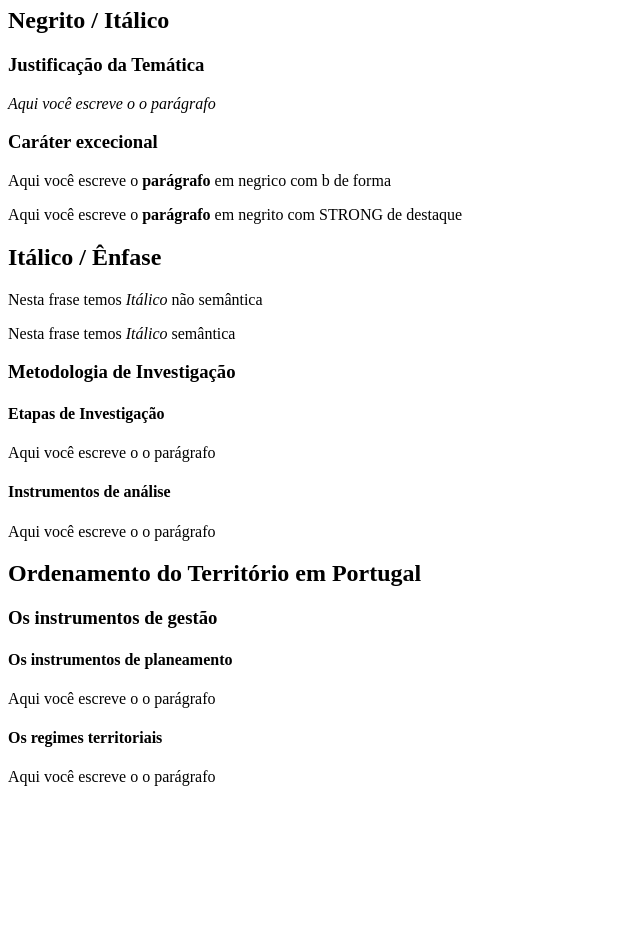
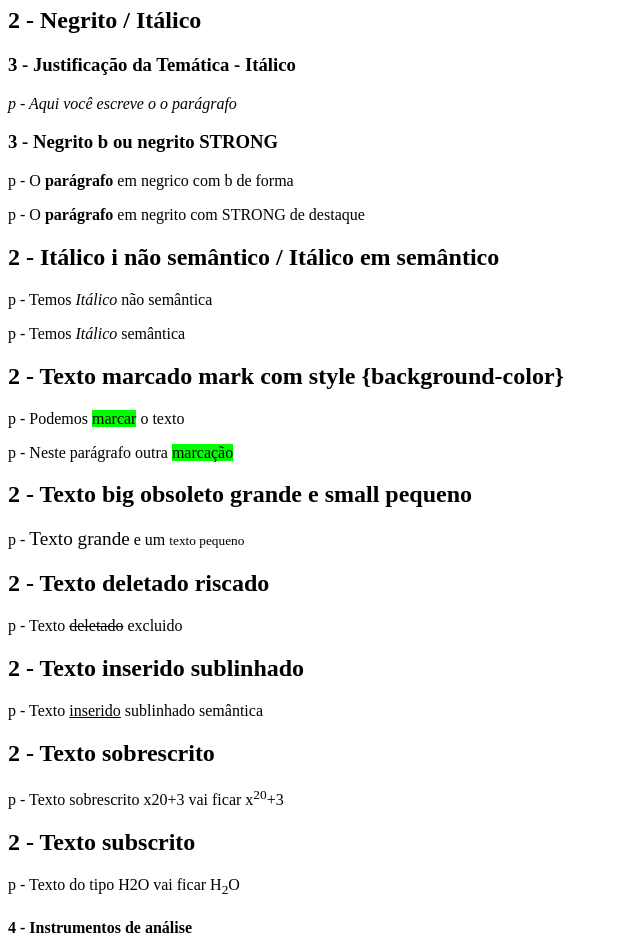
Before and after one commit to adalberto8648/aula-html, a plain HTML site: page index.html in a window 1280 px wide. Shown: the part 73-1012 px from the top of the page, without its empty margins (0-640 px from the left). Before the commit the page ends 875 px from the top, so only its background shows below. Drawn offline with Linux system fonts and the light colour scheme.

Commit message:
Update index.html

```diff
--- a/index.html
+++ b/index.html
@@ -7,32 +7,51 @@
     <meta nome="author" content="Adalberto">
     <link rel="shortcut icon" href="Iconstoc-Vintage-Social-Html-5.ico" type="image/x-icon">
     <title>Meu primeiro site</title>
+
+    <style>
+        mark {
+            background-color: lime;
+        }
+    </style>
 </head>
 <body>
-    <h1>Principais formatações</h1>
+    <h1>1 - Principais formatações</h1>
+    <h2>2 - Negrito / Itálico</h2>
 
-    <h2>Negrito / Itálico</h2>
-    <h3>Justificação da Temática</h3>
-    <p><address>Aqui você escreve o o parágrafo</address></p>
-    <h3>Caráter excecional</h3>
-    <p>Aqui você escreve o <b>parágrafo</b> em negrico com b de forma</p>
-    <p>Aqui você escreve o <strong>parágrafo</strong> em negrito com STRONG de destaque</p>
+    <h3>3 - Justificação da Temática - Itálico</h3>
+    <p><address>p - Aqui você escreve o o parágrafo</address></p>
 
-    <h2>Itálico / Ênfase</h2>
-    <p>Nesta frase temos <i>Itálico</i> não semântica</p>
-    <p>Nesta frase temos <em>Itálico</em> semântica</p>
+    <h3>3 - Negrito b ou negrito STRONG</h3>
+    <p>p - O <b>parágrafo</b> em negrico com b de forma</p>
+    <p>p - O <strong>parágrafo</strong> em negrito com STRONG de destaque</p>
 
+    <h2>2 - Itálico i não semântico / Itálico em semântico</h2>
+    <p>p - Temos <i>Itálico</i> não semântica</p>
+    <p>p - Temos <em>Itálico</em> semântica</p>
 
-    <h3>Metodologia de Investigação</h3>
-    <h4>Etapas de Investigação</h4>
-    <p>Aqui você escreve o o parágrafo</p>
-    <h4>Instrumentos de análise</h4>
-    <p>Aqui você escreve o o parágrafo</p>
-    <h2>Ordenamento do Território em Portugal</h2>
-    <h3>Os instrumentos de gestão</h3>
-    <h4>Os instrumentos de planeamento</h4>
-    <p>Aqui você escreve o o parágrafo</p>
-    <h4>Os regimes territoriais</h4>
-    <p>Aqui você escreve o o parágrafo</p>
+    <h2>2 - Texto marcado mark com style {background-color}</h2>
+    <p>p - Podemos <mark>marcar</mark> o texto</p>
+    <p>p - Neste parágrafo outra <mark>marcação</mark></p>
+
+    <h2>2 - Texto big obsoleto grande e small pequeno</h2>
+    <p>p - <big>Texto grande</big> e um <small>texto pequeno</small></p>
+
+    <h2>2 - Texto deletado riscado</h2>
+    <p>p - Texto <del>deletado</del> excluido</p>
+
+    <h2>2 - Texto inserido sublinhado</h2>
+    <p>p - Texto <ins>inserido</ins> sublinhado semântica</p>
+
+    <h2>2 - Texto sobrescrito</h2>
+    <p>p - Texto sobrescrito x20+3 vai ficar x<sup>20</sup>+3</p>
+
+    <h2>2 - Texto subscrito</h2>
+    <p>p - Texto do tipo H2O vai ficar H<sub>2</sub>O</p>
+
+    <h4>4 - Instrumentos de análise</h4>
+    <p>p - Aqui você escreve o o parágrafo</p>
+    <h2>2 - Ordenamento do Território em Portugal</h2>
+    <h3>3 - Os instrumentos de gestão</h3>
+
 </body>
 </html>
```
